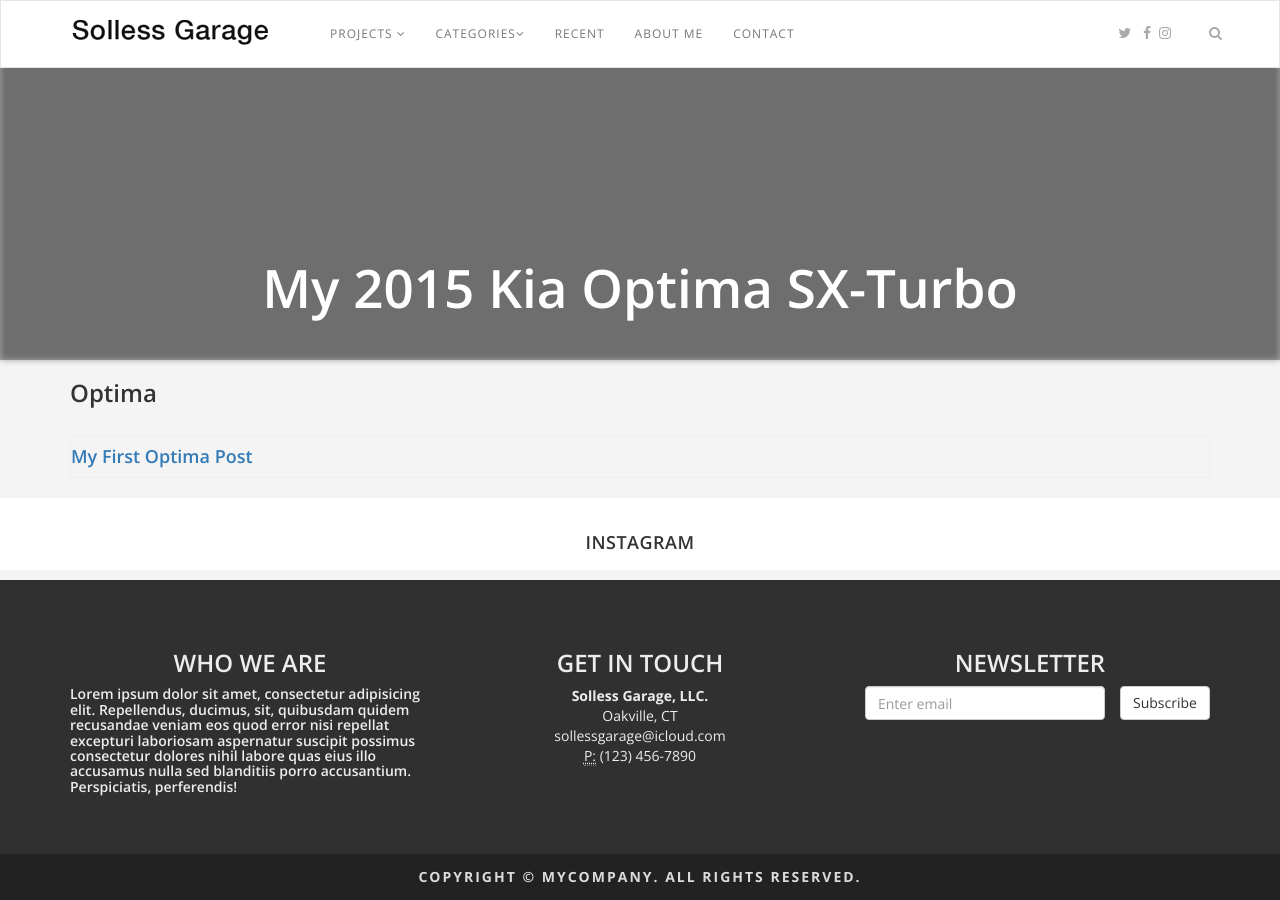
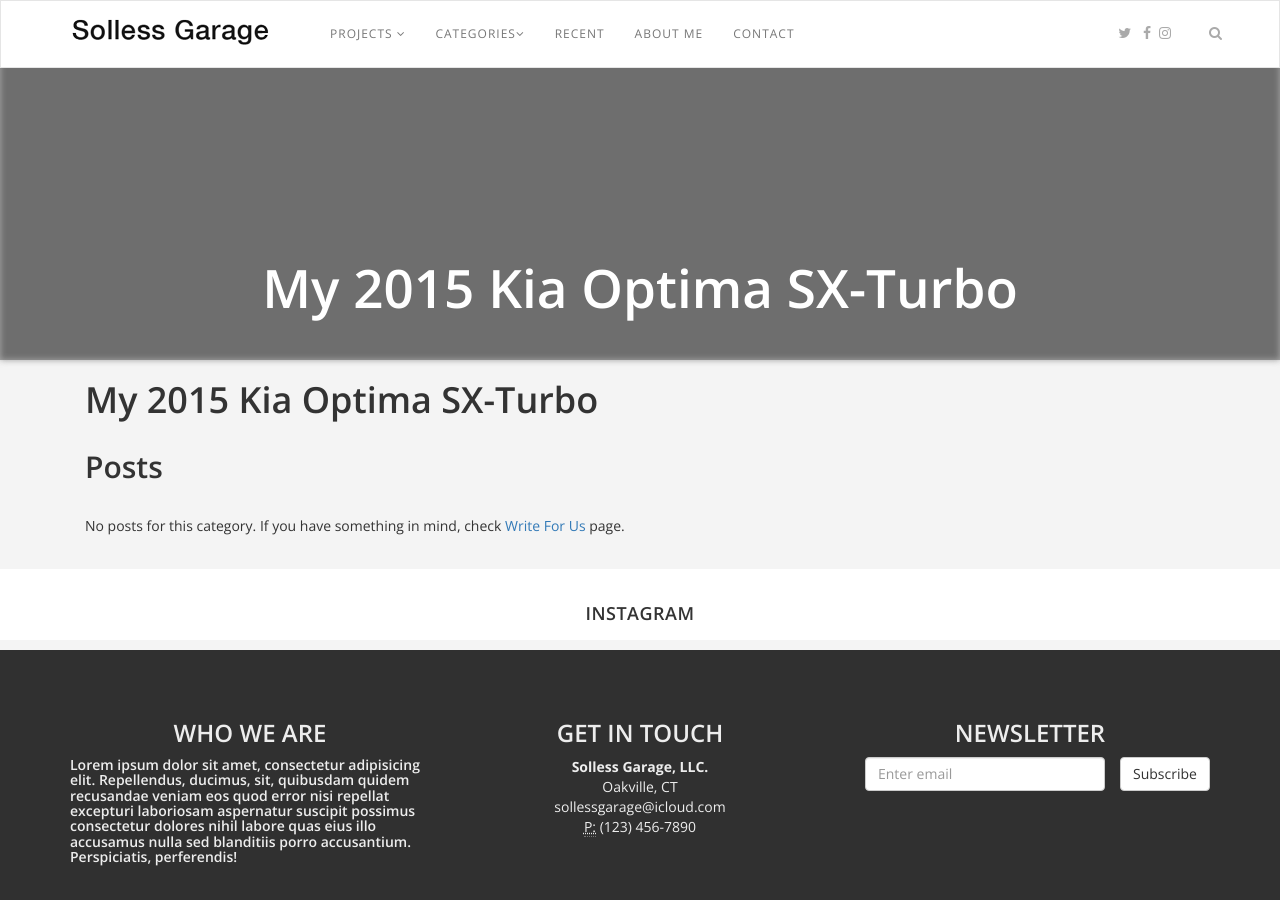
Before and after one commit to z8137/z8137.github.io, a Jekyll site: the page built from builds/optima.html, in a window 1280 px wide and 900 px high. Built offline with Jekyll 4.4.1, drawn with Linux system fonts in a browser that asks for light colours; nearby versions of some CDN libraries; comment, search, counter and statistics services are not loaded.

Commit message:
asda
asd

```diff
--- a/_layouts/category.html
+++ b/_layouts/category.html
@@ -1,5 +1,5 @@
 ---
-layout: default
+layout: page
 ---
 
 {% if page.background %}
--- a/builds.html
+++ b/builds.html
@@ -53,7 +53,7 @@
   <div class="col-md-12">
     <div clas="row">
      {% for post in site.categories.builds %}
-      <div class="col-md-4 wow" style=" visibility: hidden;">
+      <div class="col-md-6 wow" style=" visibility: hidden;">
             <article class="post post-grid">
               <div class="post-thumb"> <a href="{{ post.url }}"><img src="{{ post.thumbnail }}" alt=""></a> <a href="{{ post.url }}" class="post-thumb-overlay text-center">
                 <div class="text-uppercase text-center">View Post</div>
--- a/builds/optima.html
+++ b/builds/optima.html
@@ -1,17 +1,17 @@
 ---
-layout: page
+layout: category
 permalink: /optima/
 title: My 2015 Kia Optima SX-Turbo
 thumbnail: categories.jpg
-sub-category: Optima
+cat-name: Optima
 ---
 
 <div id="archives">
     <p></p>
 
-    <h3 class="category-head">{{ page.sub-category }}</h3>
+    <h3 class="category-head">{{ page.cat-name }}</h3>
     <a name="{{ category_name | slugize }}"></a>
-    {% for post in site.categories.Optima %}
+    {% for post in site.categories.{{ page.cat-name }} %}
     <article class="archive-item">
       <h4><a href="{{ site.baseurl }}{{ post.url }}">{{post.title}}</a></h4>
     </article>
```
Also changed, not shown: builds/delsol.html (+4 -4 lines), builds/rx7.html (+4 -4 lines).
